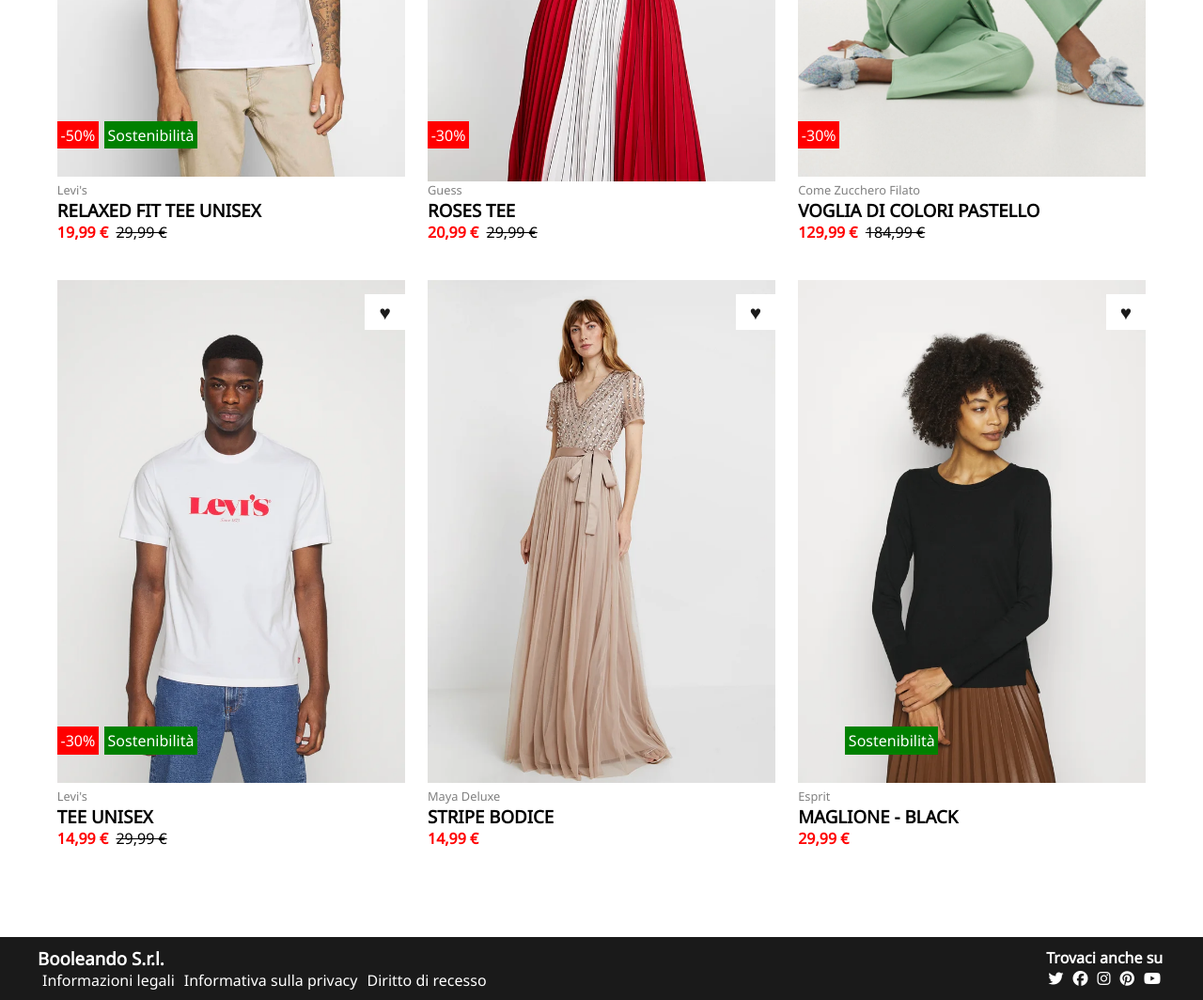
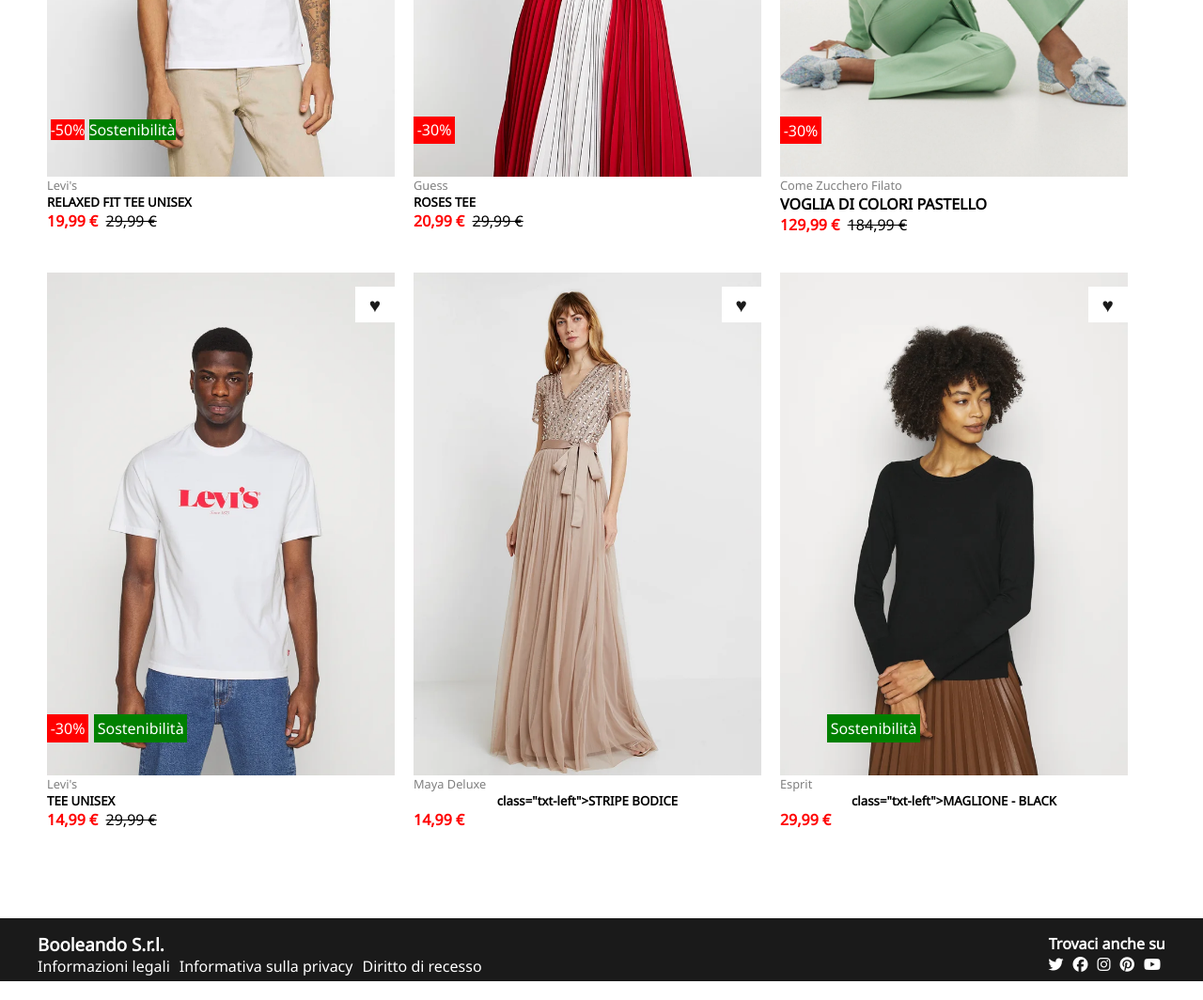
Before and after one commit to Nik0-9/html-css-boolando, a plain HTML site: page index.html in a window 1280 px wide. Shown: the part 440-1504 px from the top of the page at 94% size. Drawn offline with Linux system fonts and the light colour scheme.

Commit message:
fix minor

```diff
--- a/css/style.css
+++ b/css/style.css
@@ -6,6 +6,18 @@
 }
 ul{
     list-style: none;
+}
+
+/* GENERAL */
+:root {
+    --color-orange: #ff6900;
+    --color-white-bg: #ffffff;
+    --color-Footer: #1a1a1a;
+}
+body{
+    font-family: 'Noto Sans', sans-serif;
+    background-color: white;
+    color: black;
 }
 a{
     text-decoration: none;
@@ -17,22 +29,10 @@ a:hover{
 img{
     width: 100%;
 }
-/* GENERAL */
-:root {
-    --color-orange: #ff6900;
-    --color-white-bg: #ffffff;
-    --color-Footer: #1a1a1a;
-}
-body{
-    font-family: 'Noto Sans', sans-serif;
-    background-color: white;
-    color: black;
-}
 .container{
     max-width: 1200px;
-    margin: 0px auto;
+    margin: 10px auto 0;
     text-align: center;
-    padding: 10px 0;
 }
 .container2{
     max-width: 1200px;
@@ -52,12 +52,11 @@ body{
 }
 .align-center{
     align-items: center;
-    align-content: center;
+
 }
 /* HEADER */
 .header{
     background-color: var(--color-orange);
-    color: var(--color-white-bg);
     width: 100%;
     color: var(--color-white-bg);
     box-shadow: 0px 3px 5px darkgray;
@@ -69,7 +68,6 @@ ul li{
 .fixed{
     position: fixed;
     top: 0;
-
     z-index: 500;
     width: 100%;
 }
@@ -78,17 +76,19 @@ ul li{
 }
 /* MAIN */
 
-main {
-    margin-top: 10%;
-}
 .item{
     display: inline-block;
     width: calc(100% / 3 - 10px);
+
     cursor: pointer;
     padding: 20px 10px;
 }
 .item-image{
     position: relative;
+}
+
+main img{
+    display: block;
 }
 .second-image{
     display: none;
@@ -114,6 +114,8 @@ main {
     color:var(--color-white-bg);
     padding: 1%;
     position: absolute;
+    bottom: 35px;
+    left:0;
 }
 .red{
     bottom: 35px;
@@ -142,8 +144,16 @@ main {
 .heart:hover{
     color: red;
 }
+main h3{
+    font-size: 2vh;
+}
 /* FOOTER */
 footer{
     background-color: var(--color-Footer);
     color: var(--color-white-bg);
+    padding: 5px;
 }
+
+footer ul{
+    margin-left: -5px;
+}
--- a/index.html
+++ b/index.html
@@ -36,17 +36,20 @@
     </div>
     </header>
 
-    <main class="container2">
+    <main class="container2 d-flex wrap  ">
         <div class="item">
             <div class="item-image">
                 <img src="img/1.webp" alt="" class="first-image">
                 <img src="img/1b.webp" alt="" class="second-image">
-                <span class="badge red">-50%</span>
-                <span class="badge green">Sostenibilità</span>
+                <div class="badge">
+                    <span class=" red">-50%</span>
+                    <span class=" green">Sostenibilità</span>
+                </div>
+
                 <div class="heart">&hearts;</div>
             </div>
             <div class="color-grey txt-left">Levi's</div>
-            <h3 class="txt-left">RELAXED FIT TEE UNISEX</h3>
+            <h5 class="txt-left">RELAXED FIT TEE UNISEX</h5>
             <div class="txt-left">
                 <span class="txt-red ">19,99 &euro;</span>&nbsp;
                 <span class="txt-line ">29,99 &euro;</span>
@@ -62,7 +65,7 @@
                 <div class="heart">&hearts;</div>
             </div>
             <div class="color-grey txt-left">Guess</div>
-            <h3 class="txt-left">ROSES TEE</h3>
+            <h5 class="txt-left">ROSES TEE</h5>
             <div class="txt-left">
                 <span class="txt-red ">20,99 &euro;</span>&nbsp;
                 <span class="txt-line ">29,99 &euro;</span>
@@ -78,7 +81,7 @@
                 <div class="heart">&hearts;</div>
             </div>
             <div class="color-grey txt-left">Come Zucchero Filato</div>
-            <h3 class="txt-left">VOGLIA DI COLORI PASTELLO</h3>
+            <div class="txt-left"><h3>VOGLIA DI COLORI PASTELLO</h3></div>
             <div class="txt-left">
                 <span class="txt-red ">129,99 &euro;</span>&nbsp;
                 <span class="txt-line ">184,99 &euro;</span>
@@ -94,7 +97,7 @@
                 <div class="heart">&hearts;</div>
             </div>
             <div class="color-grey txt-left">Levi's</div>
-            <h3 class="txt-left">TEE UNISEX</h3>
+            <h5 class="txt-left">TEE UNISEX</h5>
             <div class="txt-left">
                 <span class="txt-red ">14,99 &euro;</span>&nbsp;
                 <span class="txt-line ">29,99 &euro;</span>
@@ -110,7 +113,7 @@
                 <div class="heart">&hearts;</div>
             </div>
             <div class="color-grey txt-left">Maya Deluxe</div>
-            <h3 class="txt-left">STRIPE BODICE</h3>
+            <h5> class="txt-left">STRIPE BODICE</h5>
             <div class="txt-left">
                 <span class="txt-red ">14,99 &euro;</span>&nbsp;
                 <!-- <span class="txt-line ">29,99 &euro;</span> -->
@@ -126,7 +129,7 @@
                 <div class="heart">&hearts;</div>
             </div>
             <div class="color-grey txt-left">Esprit</div>
-            <h3 class="txt-left">MAGLIONE - BLACK</h3>
+            <h5> class="txt-left">MAGLIONE - BLACK</h5>
             <div class="txt-left">
                 <span class="txt-red ">29,99 &euro;</span>&nbsp;
                 <!-- <span class="txt-line ">29,99 &euro;</span> -->
```
